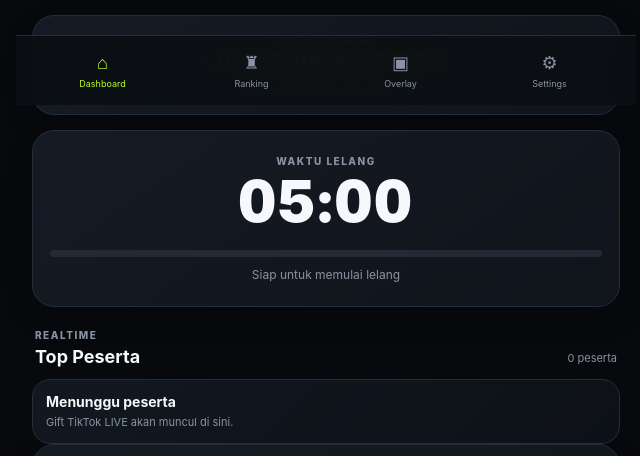
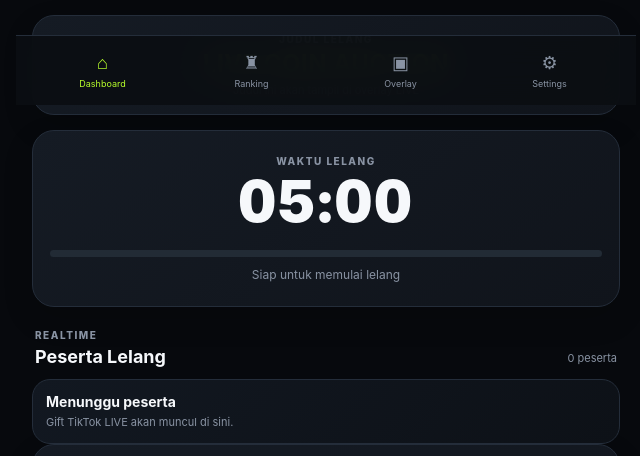
Before and after one commit to julhamadja123-crypto/lelang-tik-tok, a website: page index.html in a window 1280 px wide. Shown: the part 695-1151 px from the top of the page, 314-954 px from the left. Drawn offline with nearby package versions, Linux system fonts and the light colour scheme.

Commit message:
Update index.html

```diff
--- a/index.html
+++ b/index.html
@@ -19,15 +19,15 @@
     </div></section>
 
 <section class="controls"><button class="control start" id="startBtn">▶ Mulai</button><button class="control pause" id="pauseBtn">Ⅱ Pause</button><button class="control reset" id="resetBtn">↻ Reset</button><button class="control finish" id="finishBtn">■ Selesai</button></section>
-<section class="auction-title-card"><p class="label">JUDUL LELANG</p><h2 id="auctionTitleDisplay">LIVE COIN AUCTION</h2><p class="title-note">Judul ini akan tampil di overlay LIVE</p></section>
+<div class="auction-board-dashboard"><section class="auction-title-card"><p class="label">JUDUL LELANG</p><h2 id="auctionTitleDisplay">LIVE COIN AUCTION</h2><p class="title-note">Judul ini akan tampil di overlay LIVE</p></section>
 
 <section class="timer-card"><p class="label">WAKTU LELANG</p><div class="timer" id="timer">05:00</div><div class="progress"><span id="progressBar"></span></div><p class="timer-note" id="timerNote">Siap untuk memulai lelang</p></section>
 
-<section class="ranking-section"><div class="section-title"><div><p class="label">REALTIME</p><h2>Top Peserta</h2></div><span class="count" id="participantCount">0 peserta</span></div><div id="rankingList" class="ranking-list"></div></section>
+<section class="ranking-section"><div class="section-title"><div><p class="label">REALTIME</p><h2>Peserta Lelang</h2></div><span class="count" id="participantCount">0 peserta</span></div><div id="rankingList" class="ranking-list"></div></section>
 
 
 
-<section class="settings-card">
+</div><section class="settings-card">
 <div class="section-title compact"><div><p class="label">PENGATURAN</p><h2>Judul, Waktu & Peserta</h2></div></div>
 <div class="settings-grid one"><label>Judul Lelang<textarea id="titleInput" maxlength="140" placeholder="Contoh: LELANG SPESIAL MALAM INI - KIRIM GIFT UNTUK MENAMBAH COIN">LIVE COIN AUCTION</textarea></label></div>
 <div class="settings-grid">
```
